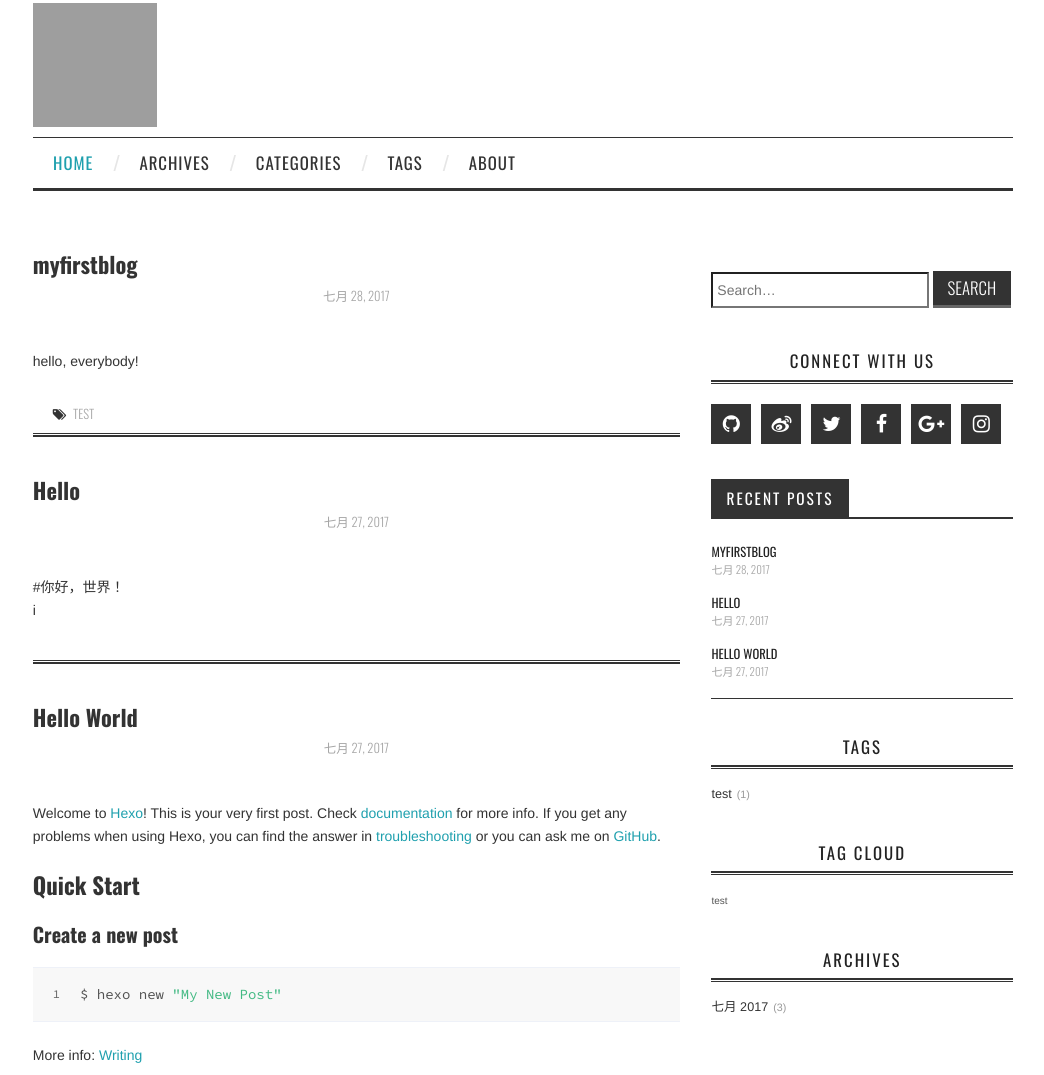
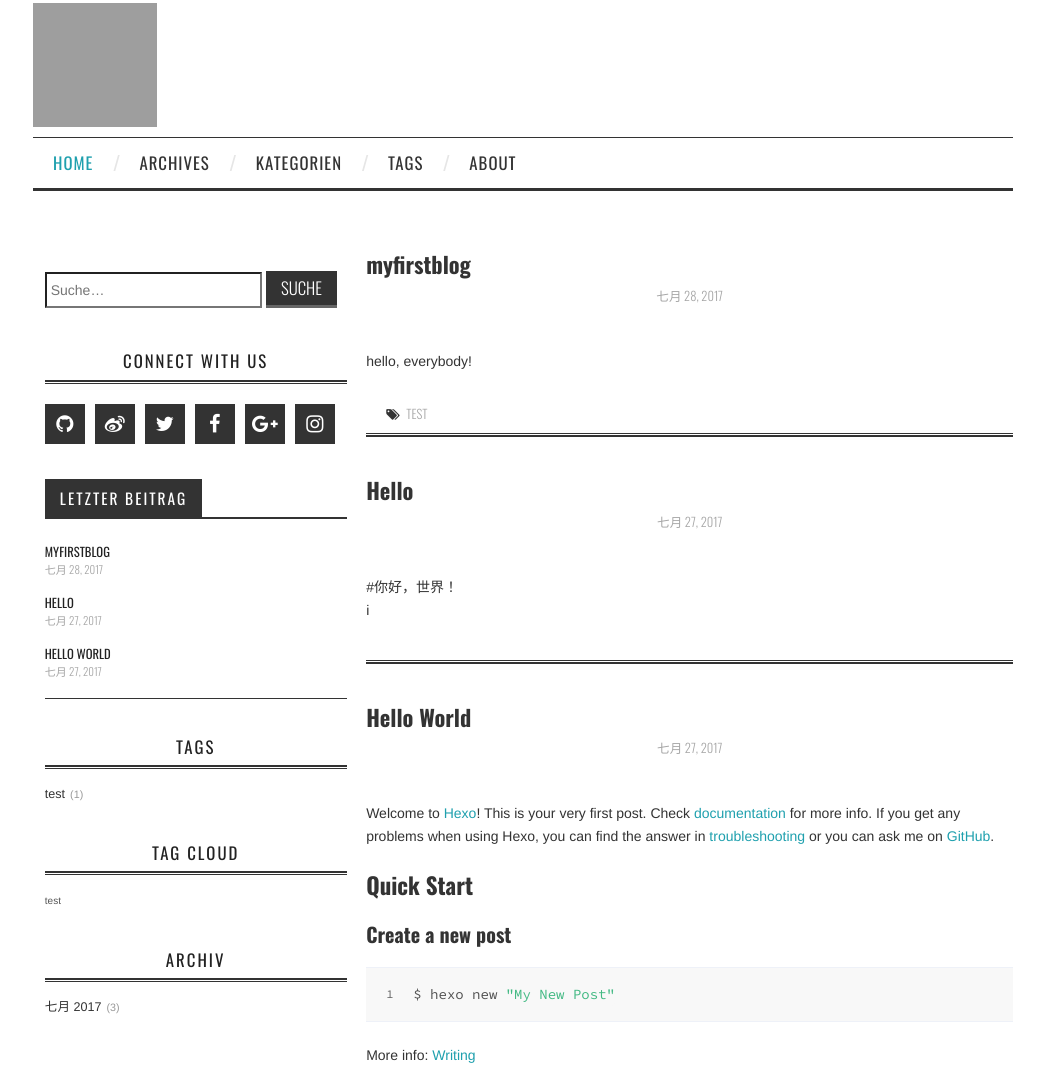
Before and after one commit to AlinSuSuSu/AlinSuSuSu.github.io, a plain HTML site: page index.html in a window 1280 px wide. Shown: the part 37-1112 px from the top of the page, without its empty margins (117-1161 px from the left). Drawn offline with nearby package versions, Linux system fonts and the light colour scheme; some packages are replaced by stand-ins of ours; no server answers; grey boxes are pictures that could not be loaded; a script that the page names is missing.

Commit message:
Site updated: 2017-07-28 16:02:26

```diff
--- a/css/style.css
+++ b/css/style.css
@@ -271,6 +271,11 @@ body {
     margin: 0 0.980392156862745%;
   }
 }
+@media screen and (min-width: 768px) {
+  #main {
+    float: right;
+  }
+}
 .archive-year,
 .archive-tag,
 .archive-category,
--- a/index.html
+++ b/index.html
@@ -3,7 +3,7 @@
 <head>
   <meta charset="utf-8">
 
-  <title>Page 1 | Su&#39;s Blog</title>
+  <title>Seite 1 | Su&#39;s Blog</title>
   <meta name="viewport" content="width=device-width, initial-scale=1, maximum-scale=1">
 
 
@@ -80,7 +80,7 @@
 
                       <li class="menu-item menu-item-type-custom menu-item-object-custom menu-item-home menu-item-1663"> <a class="" href="/archives">Archives</a> </li>
 
-                      <li class="menu-item menu-item-type-custom menu-item-object-custom menu-item-home menu-item-1663"> <a class="" href="/categories">Categories</a> </li>
+                      <li class="menu-item menu-item-type-custom menu-item-object-custom menu-item-home menu-item-1663"> <a class="" href="/categories">Kategorien</a> </li>
 
                       <li class="menu-item menu-item-type-custom menu-item-object-custom menu-item-home menu-item-1663"> <a class="" href="/tags">Tags</a> </li>
 
@@ -250,9 +250,9 @@
     <form class="search-form">
         <label style="width: 72%;">
             <span class="screen-reader-text">Search for:</span>
-            <input type="search" class="search-field" style="height: 36px; width: 100%;" placeholder=" Search…" value="" name="s" title="Search for:">
+            <input type="search" class="search-field" style="height: 36px; width: 100%;" placeholder=" Suche…" value="" name="s" title="Search for:">
         </label>
-        <input type="submit" class="search-form-submit" value="Search">
+        <input type="submit" class="search-form-submit" value="Suche">
     </form>
     <div class="ins-search">
     <div class="ins-search-mask"></div>
@@ -333,7 +333,7 @@
 
   <div class="widget_athemes_tabs">
     <ul id="widget-tab" class="clearfix widget-tab-nav">
-      <li class="active"><a>Recent Posts</a></li>
+      <li class="active"><a>letzter Beitrag</a></li>
     </ul>
     <div class="widget">
       <ul>
@@ -403,7 +403,7 @@
 
 
   <div class="widget-wrap">
-    <h3 class="widget-title">Archives</h3>
+    <h3 class="widget-title">Archiv</h3>
 
     <div class="widget">
       <ul class="archive-list"><li class="archive-list-item"><a class="archive-list-link" href="/archives/2017/07/">七月 2017</a><span class="archive-list-count">3</span></li></ul>
```
Also changed, not shown: 2017/07/27/Hello/index.html (+3 -3 lines), 2017/07/27/hello-world/index.html (+2 -2 lines), 2017/07/28/myfirstblog/index.html (+2 -2 lines), archives/2017/07/index.html (+6 -6 lines), archives/2017/index.html (+6 -6 lines), archives/index.html (+6 -6 lines), content.json (added, +1 -0 lines), readme.html (+5 -5 lines), tags/test/index.html (+5 -5 lines).
